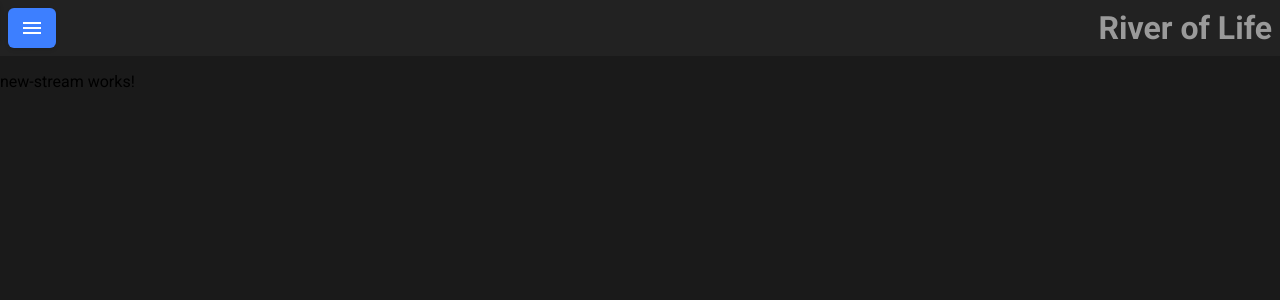
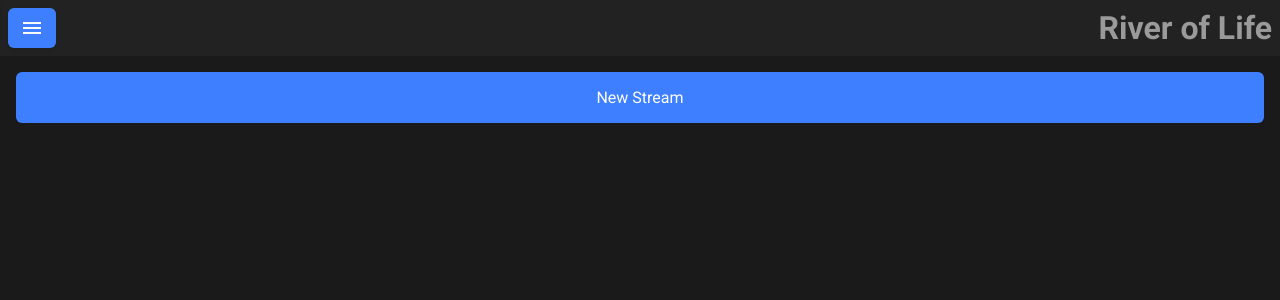
Before and after one commit to ghostwriter7/RiverOfLife, an Angular app: page /new in a window 1280 px wide. Shown: the top 300 px of the page. Built offline with nearby package versions, Linux system fonts and the light colour scheme.

Commit message:
Added PageHeader.

```diff
--- /dev/null
+++ b/src/app/components/page-header/page-header.component.css
@@ -0,0 +1,8 @@
+.page-header {
+  background: var(--bg-accent);
+  border-radius: var(--radius);
+  color: var(--clr-accent);
+  margin: var(--space-md);
+  padding: var(--space-md);
+  text-align: center;
+}
--- /dev/null
+++ b/src/app/components/page-header/page-header.component.html
@@ -0,0 +1 @@
+<header class="page-header">{{ title() }}</header>
--- /dev/null
+++ b/src/app/components/page-header/page-header.component.ts
@@ -0,0 +1,12 @@
+import { ChangeDetectionStrategy, Component, input } from '@angular/core';
+
+@Component({
+  changeDetection: ChangeDetectionStrategy.OnPush,
+  selector: 'app-page-header',
+  imports: [],
+  templateUrl: './page-header.component.html',
+  styleUrl: './page-header.component.css'
+})
+export class PageHeaderComponent {
+  public title = input.required<string>();
+}
--- a/src/app/pages/new-stream-page/new-stream/new-stream.component.html
+++ b/src/app/pages/new-stream-page/new-stream/new-stream.component.html
@@ -1 +1 @@
-<p>new-stream works!</p>
+<app-page-header title="New Stream" />
--- a/src/app/pages/new-stream-page/new-stream/new-stream.component.ts
+++ b/src/app/pages/new-stream-page/new-stream/new-stream.component.ts
@@ -1,8 +1,11 @@
 import { Component } from '@angular/core';
+import { PageHeaderComponent } from '../../../components/page-header/page-header.component'
 
 @Component({
   selector: 'app-new-stream',
-  imports: [],
+  imports: [
+    PageHeaderComponent
+  ],
   templateUrl: './new-stream.component.html',
   styleUrl: './new-stream.component.css'
 })
--- a/src/app/pages/streams-page/streams/streams.component.html
+++ b/src/app/pages/streams-page/streams/streams.component.html
@@ -1 +1 @@
-<p>streams works!</p>
+<app-page-header title="Streams" />
--- a/src/app/pages/streams-page/streams/streams.component.ts
+++ b/src/app/pages/streams-page/streams/streams.component.ts
@@ -1,8 +1,11 @@
 import { Component } from '@angular/core';
+import { PageHeaderComponent } from '../../../components/page-header/page-header.component'
 
 @Component({
   selector: 'app-streams',
-  imports: [],
+  imports: [
+    PageHeaderComponent
+  ],
   templateUrl: './streams.component.html',
   styleUrl: './streams.component.css'
 })
```
Also changed, not shown: 1 other file (tests, documents, lock files or other folders).
